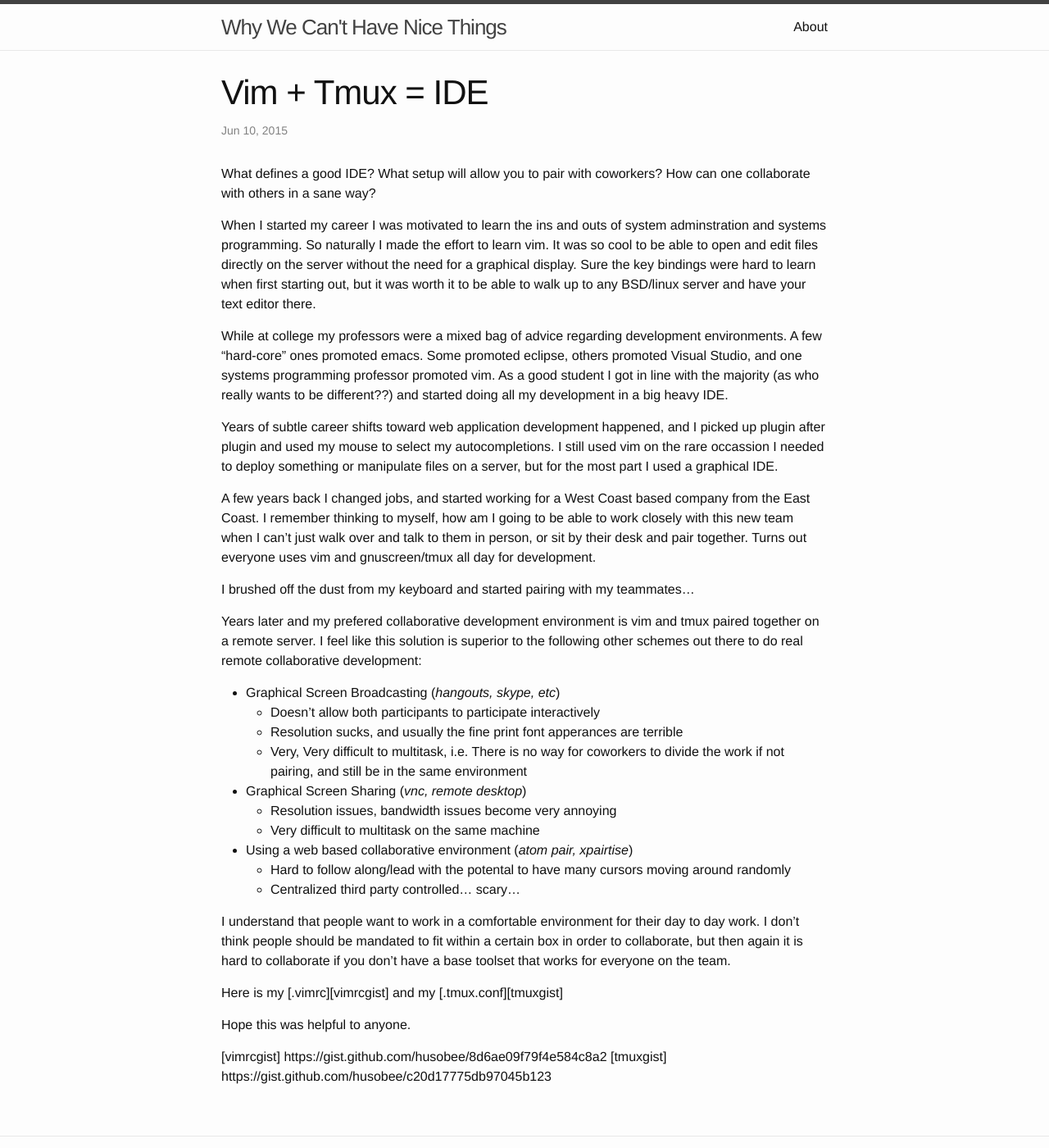
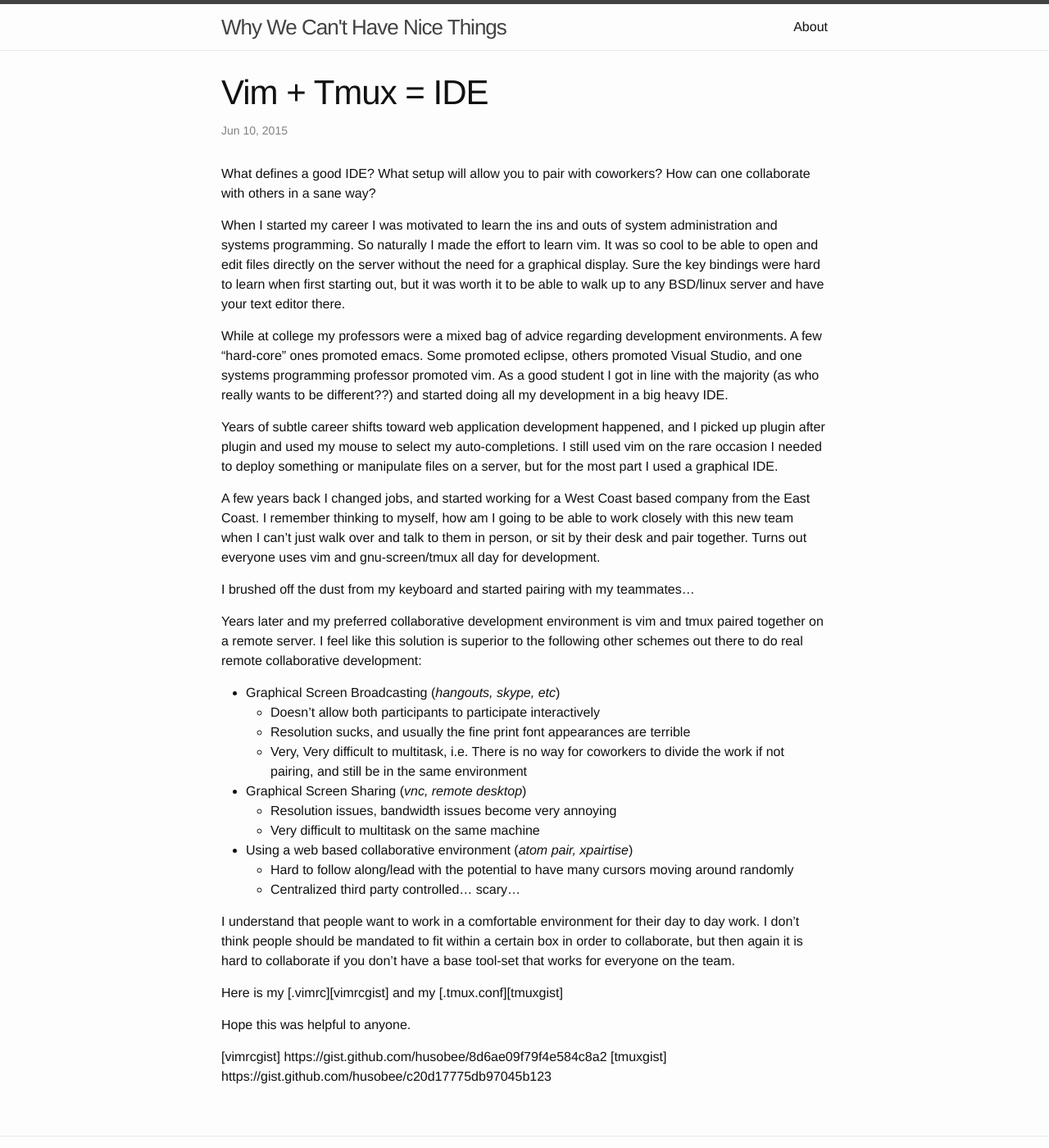
Before and after one commit to husobee/husobee.github.io, a Jekyll site: the page built from _posts/2015-06-10-vim-tmux-ide.markdown, in a window 1280 px wide and 1400 px high. Shown: the whole window at 82% size. Built offline with Jekyll 4.4.1, drawn with Linux system fonts in a browser that asks for light colours.

Commit message:
spellcheck

```diff
--- a/_posts/2015-06-10-vim-tmux-ide.markdown
+++ b/_posts/2015-06-10-vim-tmux-ide.markdown
@@ -7,7 +7,7 @@ categories: ide vim tmux
 
 What defines a good IDE?  What setup will allow you to pair with coworkers?  How can one collaborate with others in a sane way?
 
-When I started my career I was motivated to learn the ins and outs of system adminstration and systems programming.  So naturally I
+When I started my career I was motivated to learn the ins and outs of system administration and systems programming.  So naturally I
 made the effort to learn vim.  It was so cool to be able to open and edit files directly on the server without the need for a graphical
 display.  Sure the key bindings were hard to learn when first starting out, but it was worth it to be able to walk up to any BSD/linux
 server and have your text editor there.
@@ -17,31 +17,31 @@ Some promoted eclipse, others promoted Visual Studio, and one systems programmin
 line with the majority (as who really wants to be different??) and started doing all my development in a big heavy IDE.
 
 Years of subtle career shifts toward web application development happened, and I picked up plugin after plugin and used my mouse to select
-my autocompletions.  I still used vim on the rare occassion I needed to deploy something or manipulate files on a server, but for the most
+my auto-completions.  I still used vim on the rare occasion I needed to deploy something or manipulate files on a server, but for the most
 part I used a graphical IDE.
 
 A few years back I changed jobs, and started working for a West Coast based company from the East Coast.  I remember thinking to myself, how
 am I going to be able to work closely with this new team when I can't just walk over and talk to them in person, or sit by their desk and pair
-together.  Turns out everyone uses vim and gnuscreen/tmux all day for development.
+together.  Turns out everyone uses vim and gnu-screen/tmux all day for development.
 
 I brushed off the dust from my keyboard and started pairing with my teammates...
 
-Years later and my prefered collaborative development environment is vim and tmux paired together on a remote server.  I feel like this solution
+Years later and my preferred collaborative development environment is vim and tmux paired together on a remote server.  I feel like this solution
 is superior to the following other schemes out there to do real remote collaborative development:
 
 * Graphical Screen Broadcasting (_hangouts, skype, etc_)
   * Doesn't allow both participants to participate interactively
-  * Resolution sucks, and usually the fine print font apperances are terrible
+  * Resolution sucks, and usually the fine print font appearances are terrible
   * Very, Very difficult to multitask, i.e. There is no way for coworkers to divide the work if not pairing, and still be in the same environment
 * Graphical Screen Sharing (_vnc, remote desktop_)
   * Resolution issues, bandwidth issues become very annoying
   * Very difficult to multitask on the same machine
 * Using a web based collaborative environment (_atom pair, xpairtise_)
-  * Hard to follow along/lead with the potental to have many cursors moving around randomly
+  * Hard to follow along/lead with the potential to have many cursors moving around randomly
   * Centralized third party controlled... scary...
 
 I understand that people want to work in a comfortable environment for their day to day work.  I don't think people should be mandated to fit within
-a certain box in order to collaborate, but then again it is hard to collaborate if you don't have a base toolset that works for everyone on the team.
+a certain box in order to collaborate, but then again it is hard to collaborate if you don't have a base tool-set that works for everyone on the team.
 
 Here is my [.vimrc][vimrcgist] and my [.tmux.conf][tmuxgist]
 
```
